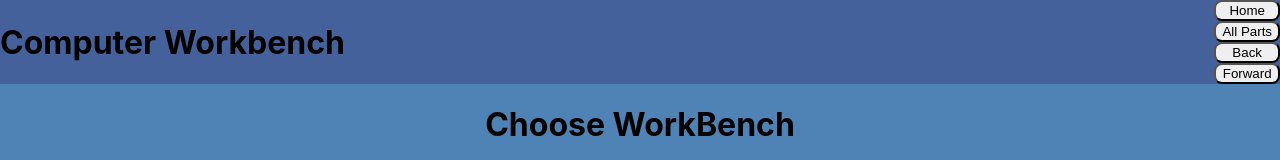
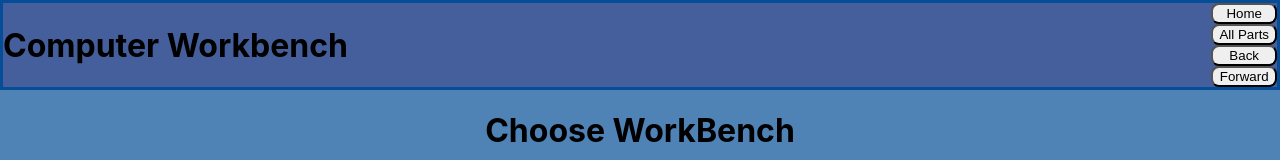
Before and after one commit to JBenKaplan/Computer-Workbench, a React (Create React App) app in the folder client/: page / in a window 1280 px wide. Shown: the top 160 px of the page. Built offline with nearby package versions, Linux system fonts and the light colour scheme; no server answers; grey boxes are pictures that could not be loaded.

Commit message:
Pages cleaned up and styled

```diff
--- a/client/src/App.css
+++ b/client/src/App.css
@@ -55,13 +55,16 @@
   display: flex;
   justify-content: space-between;
   align-items: center;
-  background-color: #3e4c8e9a;
+  background-color: #3e4b8ea1;
   margin: 0 auto 10px auto;
+  border: rgb(5, 77, 150) solid 3px;
 }
+
 Nav {
   display: flex;
   flex-direction: column;
 }
+
 body {
   text-align: center;
   background-color: rgba(5, 78, 150, 0.701);
```
Also changed, not shown: 1 other file (tests, documents, lock files or other folders).
